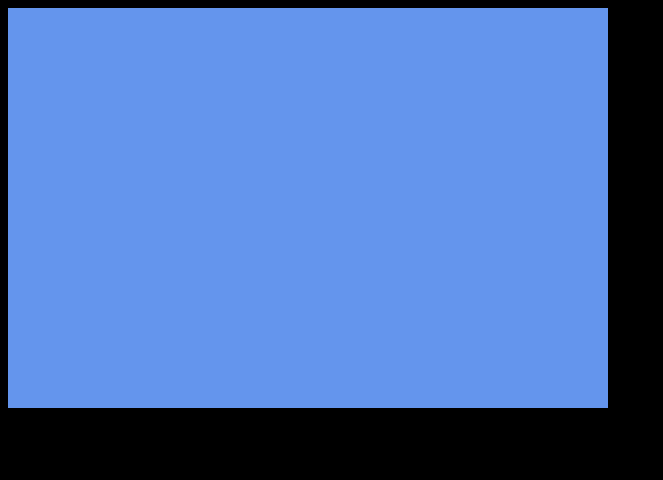
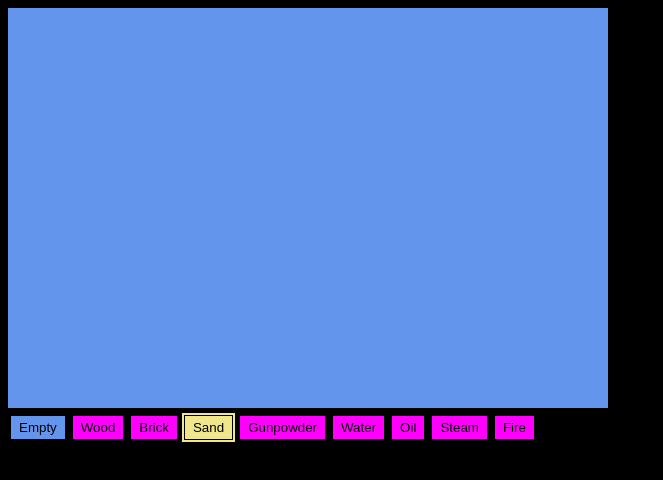
Before and after one commit to brandoncbang/particle-sandbox, a website built with Vite: page index.html in a window 1280 px wide. Shown: the whole page, without its empty margins (0-663 px from the left). Built offline with nearby package versions, Linux system fonts and the light colour scheme.

Commit message:
Implement material selection UI

```diff
--- a/game.config.ts
+++ b/game.config.ts
@@ -13,7 +13,7 @@ export const config: GameConfig = {
   },
   materials: {
     [Material.Empty]: {
-      color: "transparent",
+      color: "cornflowerblue",
     },
     [Material.Sand]: {
       color: "khaki",
--- a/index.html
+++ b/index.html
@@ -5,15 +5,15 @@
     <link rel="icon" type="image/svg+xml" href="/vite.svg" />
     <meta name="viewport" content="width=device-width, initial-scale=1.0" />
     <title>Particle Sandbox</title>
-    <style>
-      body {
-        background-color: #000;
-      }
-    </style>
+    <link rel="stylesheet" href="/src/main.css">
   </head>
   <body>
     <div id="fps" style="position: absolute; top: 8px; right: 8px; color: white;"></div>
     <canvas id="game"></canvas>
+    <div id="ui">
+      <div id="materials"></div>
+    </div>
+
     <script type="module" src="/src/main.ts"></script>
   </body>
 </html>
--- a/src/core/canvas.ts
+++ b/src/core/canvas.ts
@@ -10,4 +10,5 @@ export function setUpCanvas(canvas: HTMLCanvasElement) {
   canvas.style.width = `${config.world.width * config.rendering.scale}px`;
   canvas.style.height = `${config.world.height * config.rendering.scale}px`;
   canvas.style.imageRendering = "pixelated";
+  canvas.style.backgroundColor = config.rendering.backgroundColor;
 }
--- a/src/game.ts
+++ b/src/game.ts
@@ -6,8 +6,9 @@ import { getParticleApi } from "./game/particle";
 import { getBlankWorld, processWorld, renderWorld } from "./game/world";
 import { config } from "../game.config";
 import { setUpCanvas } from "./core/canvas";
+import { setUpUi } from "./game/ui";
 
-export function setUpGame(canvas: HTMLCanvasElement) {
+export function setUpGame(canvas: HTMLCanvasElement, uiContainer: HTMLElement) {
   setUpCanvas(canvas);
   const ctx = canvas.getContext("2d");
 
@@ -18,9 +19,17 @@ export function setUpGame(canvas: HTMLCanvasElement) {
 
   setUpInput(canvas);
 
+  const input = () => {};
+
   let world = getBlankWorld(config.world.width, config.world.height);
 
-  const input = () => {};
+  let currentMaterial = Material.Sand;
+
+  const { onMaterialSelected } = setUpUi(uiContainer);
+
+  onMaterialSelected((material: Material) => {
+    currentMaterial = material;
+  });
 
   let currentMousePosition = getMousePosition();
   let lastMousePosition = currentMousePosition;
@@ -34,7 +43,7 @@ export function setUpGame(canvas: HTMLCanvasElement) {
 
         for (let x = -1; x <= 1; x += 1) {
           for (let y = -1; y <= 1; y += 1) {
-            setParticleAt(x, y, Material.Sand);
+            setParticleAt(x, y, currentMaterial);
           }
         }
       });
--- /dev/null
+++ b/src/game/ui.ts
@@ -0,0 +1,53 @@
+import { Material } from "./material";
+import { config } from "../../game.config";
+
+function setUpMaterialSelectionButtons(container: HTMLElement) {
+  let callbacks: ((material: Material) => void)[] = [];
+
+  const onMaterialSelected = (callback: (material: Material) => void) => {
+    callbacks.push(callback);
+  };
+
+  let buttons: HTMLButtonElement[] = [];
+
+  for (const key of Object.keys(Material)) {
+    if (typeof Material[key as keyof typeof Material] === "string") {
+      continue;
+    }
+
+    const material = Material[key as keyof typeof Material];
+
+    let button = document.createElement("button");
+    button.style.setProperty(
+      "--material-color",
+      config.materials[material]?.color ?? "magenta"
+    );
+    button.textContent = key;
+
+    button.addEventListener("click", (_) => {
+      buttons.forEach((button) => button.classList.remove("selected"));
+      button.classList.add("selected");
+
+      callbacks.forEach((callback) =>
+        callback(Material[key as keyof typeof Material])
+      );
+    });
+
+    if (material === Material.Sand) {
+      button.classList.add("selected");
+    }
+
+    buttons.push(button);
+    container.appendChild(button);
+  }
+
+  return { onMaterialSelected };
+}
+
+export function setUpUi(container: HTMLElement) {
+  return {
+    ...setUpMaterialSelectionButtons(
+      container.querySelector("#materials") as HTMLDivElement
+    ),
+  };
+}
--- /dev/null
+++ b/src/main.css
@@ -0,0 +1,39 @@
+:root {
+    --material-color: magenta;
+}
+
+* {
+    box-sizing: border-box;
+}
+
+body {
+    display: flex;
+    flex-direction: column;
+    background-color: #000;
+}
+
+#ui {
+    font-family: sans-serif;
+}
+
+#ui > #materials {
+    padding: 0 3px;
+}
+
+#ui > #materials > button {
+    display: inline;
+    margin: 8px 8px 0 0;
+    padding: 4px 8px;
+    border: none;
+    font-family: inherit;
+    background-color: var(--material-color);
+    cursor: pointer;
+}
+
+#ui > #materials > button:last-child {
+    margin-right: 0;
+}
+
+#ui > #materials > button.selected {
+    box-shadow: #000 0 0 0 1px, var(--material-color) 0 0 0 3px;
+}
--- a/src/main.ts
+++ b/src/main.ts
@@ -1,3 +1,6 @@
 import { setUpGame } from "./game";
 
-setUpGame(document.querySelector("#game") as HTMLCanvasElement);
+setUpGame(
+  document.querySelector("#game") as HTMLCanvasElement,
+  document.querySelector("#ui") as HTMLDivElement
+);
```
